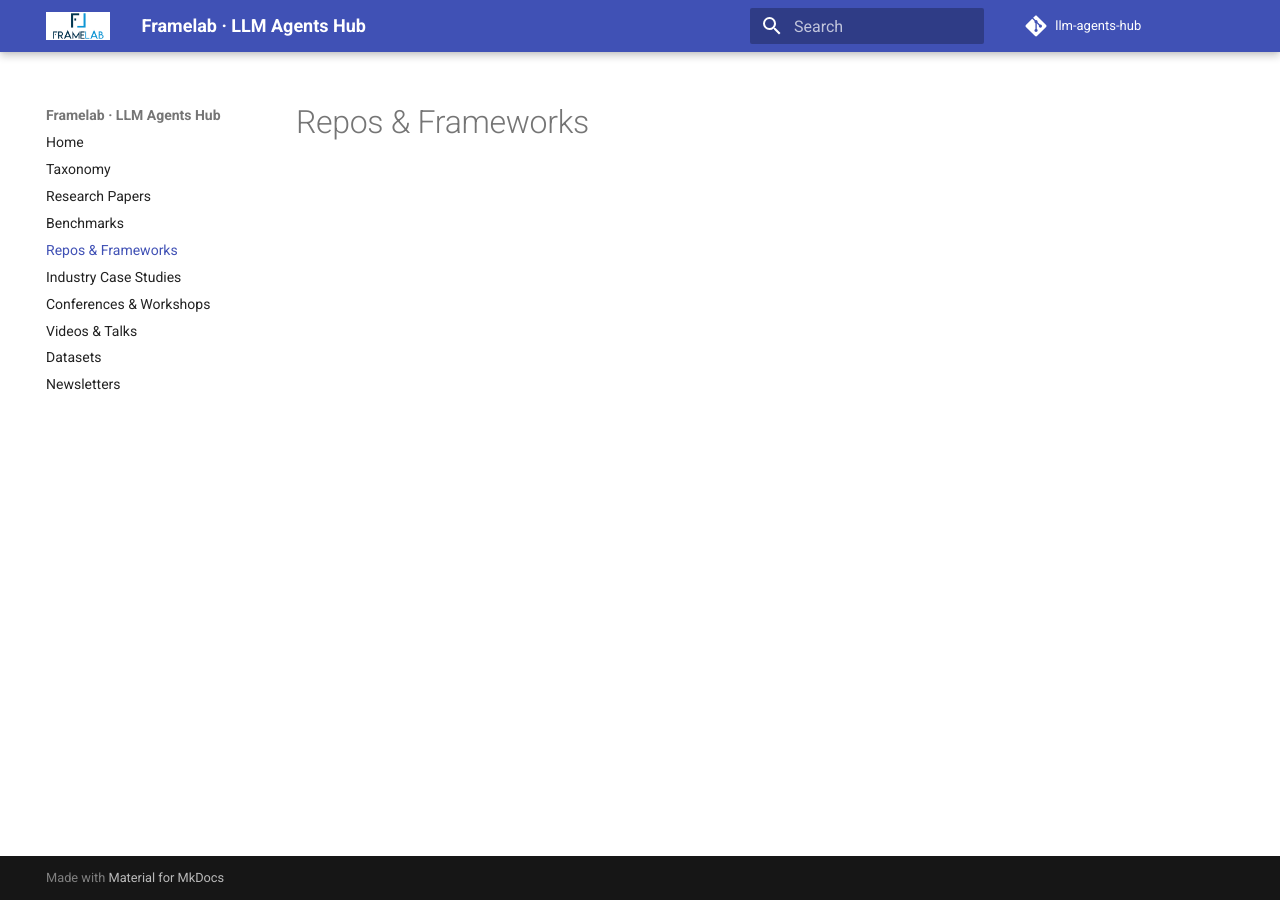
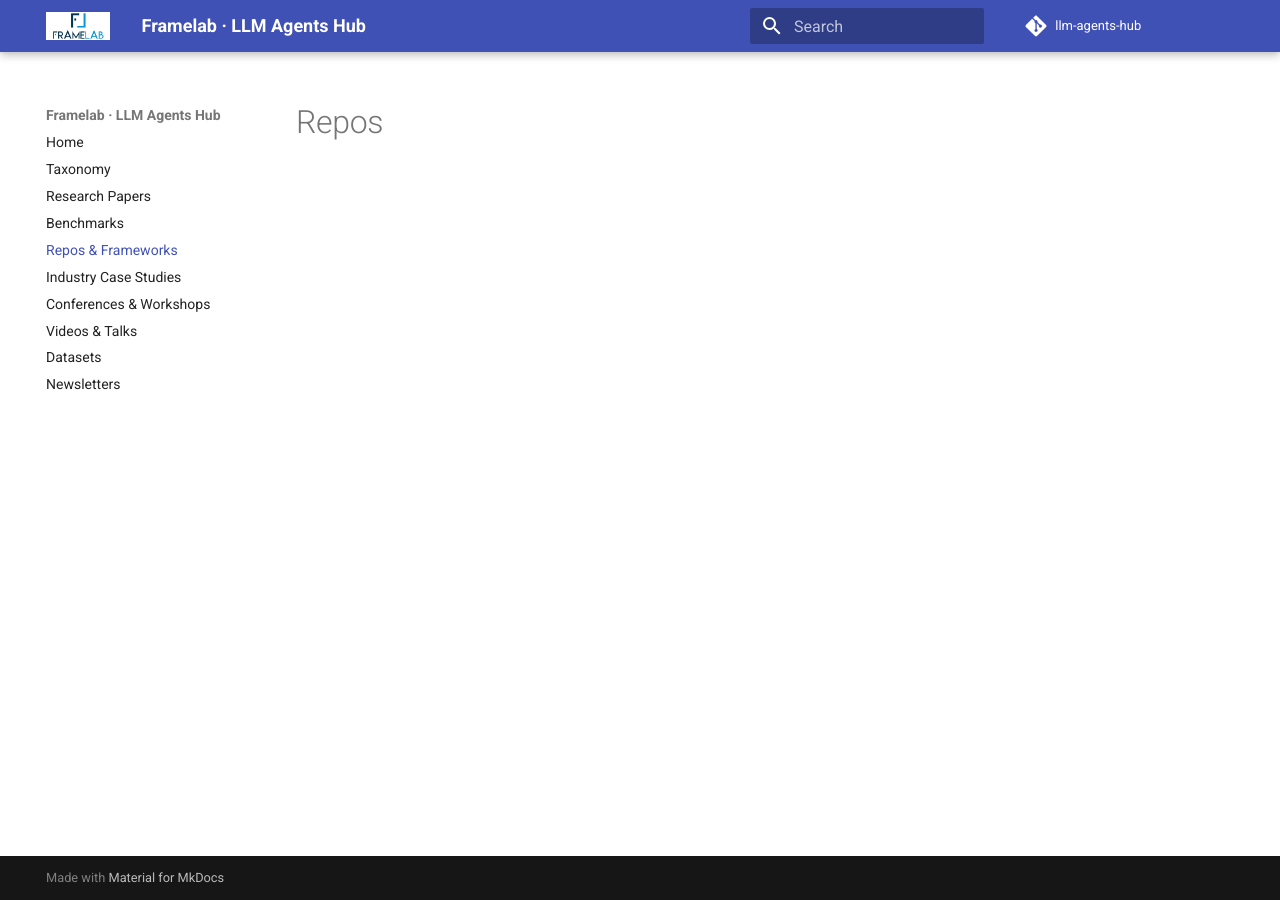
Before and after one commit to framelab-univaq/llm-agents-hub, an MkDocs documentation site: the page built from docs/repos.md, in a window 1280 px wide. Built offline with MkDocs 1.6.1 and Material for MkDocs 9.7.7, drawn with Linux system fonts in a browser that asks for light colours; comment, search, counter and statistics services are not loaded.

Commit message:
Update repos.md

```diff
--- a/docs/repos.md
+++ b/docs/repos.md
@@ -1 +1 @@
-# Repos & Frameworks
+# Repos
```
